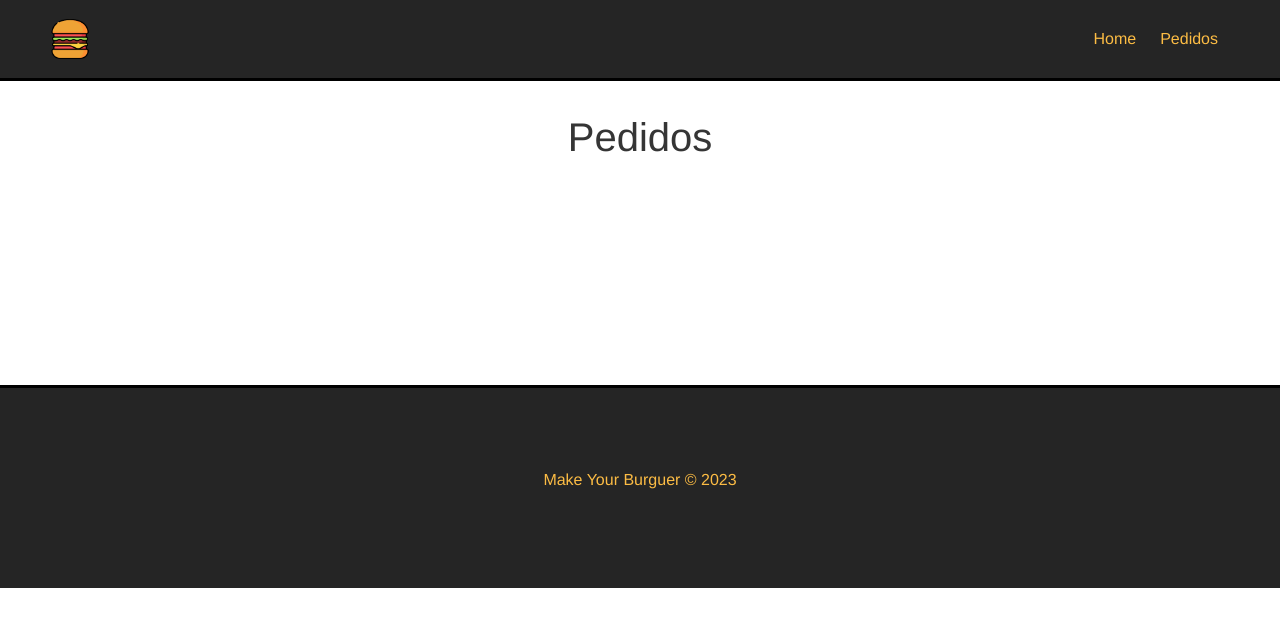
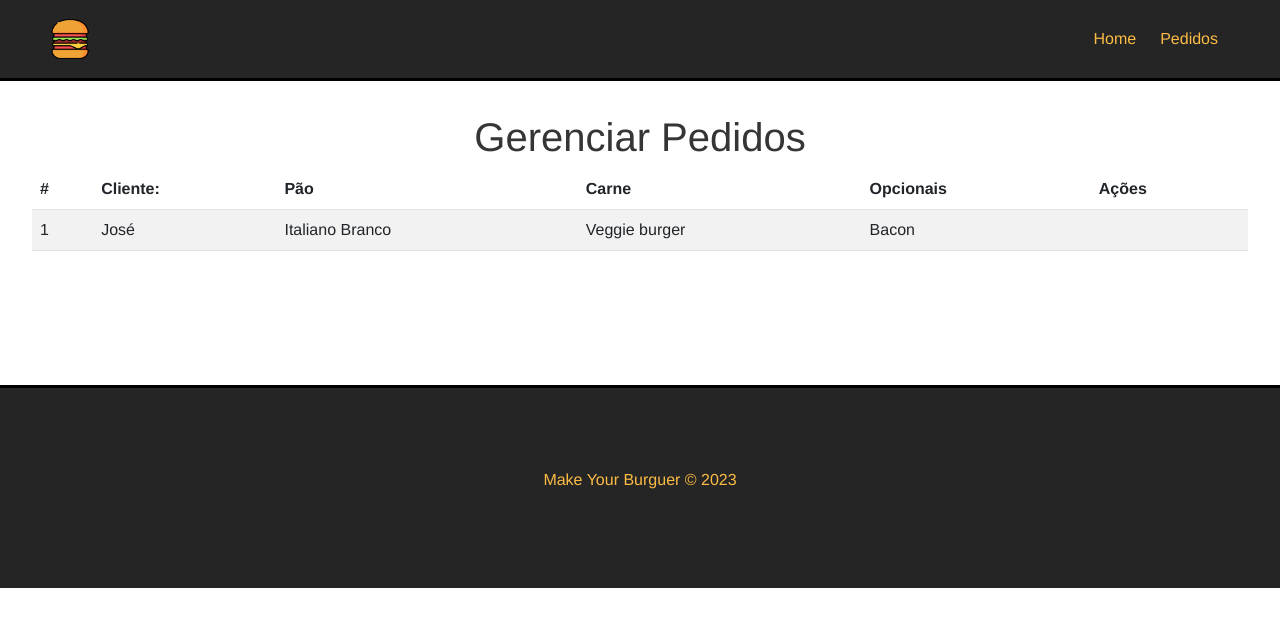
Before and after one commit to jbetoreis/VueProjetoBurger, a Vue app: page /pedidos in a window 1280 px wide. Shown: the top 626 px of the page. Built offline with nearby package versions, Linux system fonts and the light colour scheme.

Commit message:
Página pedidos

```diff
--- a/db/db.json
+++ b/db/db.json
@@ -122,6 +122,407 @@
       ],
       "status": "Solicitado",
       "id": 6
+    },
+    {
+      "nome": null,
+      "opicionais": [],
+      "status": "Solicitado",
+      "id": 7
+    },
+    {
+      "nome": "JosRoberto@sadsdaasd",
+      "carne": "Maminha",
+      "pao": "3 Queijos",
+      "opicionais": [
+        "Cheddar",
+        "Salame"
+      ],
+      "status": "Solicitado",
+      "id": 8
+    },
+    {
+      "nome": "JosRoberto@sadsdaasd",
+      "carne": "Maminha",
+      "pao": "3 Queijos",
+      "opicionais": [
+        "Cheddar",
+        "Salame"
+      ],
+      "status": "Solicitado",
+      "id": 9
+    },
+    {
+      "nome": "JosRoberto@sadsdaasd",
+      "carne": "Maminha",
+      "pao": "3 Queijos",
+      "opicionais": [
+        "Cheddar",
+        "Salame",
+        "Tomate"
+      ],
+      "status": "Solicitado",
+      "id": 10
+    },
+    {
+      "nome": "JosRoberto@sadsdaasd",
+      "carne": "Maminha",
+      "pao": "3 Queijos",
+      "opicionais": [
+        "Cheddar",
+        "Salame",
+        "Tomate"
+      ],
+      "status": "Solicitado",
+      "id": 11
+    },
+    {
+      "nome": "JosRoberto@sadsdaasd",
+      "carne": "Maminha",
+      "pao": "3 Queijos",
+      "opicionais": [
+        "Cheddar",
+        "Salame",
+        "Tomate"
+      ],
+      "status": "Solicitado",
+      "id": 12
+    },
+    {
+      "nome": "JosRoberto@sadsdaasd",
+      "carne": "Maminha",
+      "pao": "3 Queijos",
+      "opicionais": [
+        "Cheddar",
+        "Salame",
+        "Tomate"
+      ],
+      "status": "Solicitado",
+      "id": 13
+    },
+    {
+      "nome": "JosRoberto@sadsdaasd",
+      "carne": "Maminha",
+      "pao": "3 Queijos",
+      "opicionais": [
+        "Cheddar",
+        "Salame",
+        "Tomate"
+      ],
+      "status": "Solicitado",
+      "id": 14
+    },
+    {
+      "nome": "asdasdd@asdsad",
+      "carne": "Maminha",
+      "pao": "3 Queijos",
+      "opicionais": [
+        "Cheddar"
+      ],
+      "status": "Solicitado",
+      "id": 15
+    },
+    {
+      "nome": "asdasdd@asdsad",
+      "carne": "Maminha",
+      "pao": "3 Queijos",
+      "opicionais": [
+        "Cheddar"
+      ],
+      "status": "Solicitado",
+      "id": 16
+    },
+    {
+      "nome": "asdasdd@asdsad",
+      "carne": "Maminha",
+      "pao": "3 Queijos",
+      "opicionais": [
+        "Cheddar"
+      ],
+      "status": "Solicitado",
+      "id": 17
+    },
+    {
+      "nome": "asdasdd@asdsad",
+      "carne": "Maminha",
+      "pao": "3 Queijos",
+      "opicionais": [
+        "Cheddar"
+      ],
+      "status": "Solicitado",
+      "id": 18
+    },
+    {
+      "nome": "asdasdd@asdsad",
+      "carne": "Maminha",
+      "pao": "3 Queijos",
+      "opicionais": [
+        "Cheddar"
+      ],
+      "status": "Solicitado",
+      "id": 19
+    },
+    {
+      "nome": "asdasdd@asdsad",
+      "carne": "Maminha",
+      "pao": "3 Queijos",
+      "opicionais": [
+        "Cheddar"
+      ],
+      "status": "Solicitado",
+      "id": 20
+    },
+    {
+      "nome": "asdasdd@asdsad",
+      "carne": "Maminha",
+      "pao": "3 Queijos",
+      "opicionais": [
+        "Cheddar"
+      ],
+      "status": "Solicitado",
+      "id": 21
+    },
+    {
+      "nome": "asdasdd@asdsad",
+      "carne": "Maminha",
+      "pao": "3 Queijos",
+      "opicionais": [
+        "Cheddar"
+      ],
+      "status": "Solicitado",
+      "id": 22
+    },
+    {
+      "nome": "asdasdd@asdsad",
+      "carne": "Maminha",
+      "pao": "3 Queijos",
+      "opicionais": [
+        "Cheddar"
+      ],
+      "status": "Solicitado",
+      "id": 23
+    },
+    {
+      "nome": "asdasdd@asdsad",
+      "carne": "Maminha",
+      "pao": "3 Queijos",
+      "opicionais": [
+        "Cheddar"
+      ],
+      "status": "Solicitado",
+      "id": 24
+    },
+    {
+      "nome": "asdasdd@asdsad",
+      "carne": "Maminha",
+      "pao": "3 Queijos",
+      "opicionais": [
+        "Cheddar"
+      ],
+      "status": "Solicitado",
+      "id": 25
+    },
+    {
+      "nome": "asdasdd@asdsad",
+      "carne": "Maminha",
+      "pao": "3 Queijos",
+      "opicionais": [
+        "Cheddar"
+      ],
+      "status": "Solicitado",
+      "id": 26
+    },
+    {
+      "nome": "asdasdd@asdsad",
+      "carne": "Maminha",
+      "pao": "3 Queijos",
+      "opicionais": [
+        "Cheddar"
+      ],
+      "status": "Solicitado",
+      "id": 27
+    },
+    {
+      "nome": "asdasdd@asdsad",
+      "carne": "Maminha",
+      "pao": "3 Queijos",
+      "opicionais": [
+        "Cheddar"
+      ],
+      "status": "Solicitado",
+      "id": 28
+    },
+    {
+      "nome": "asdasdd@asdsad",
+      "carne": "Maminha",
+      "pao": "3 Queijos",
+      "opicionais": [
+        "Cheddar"
+      ],
+      "status": "Solicitado",
+      "id": 29
+    },
+    {
+      "nome": "asdasdd@asdsad",
+      "carne": "Maminha",
+      "pao": "3 Queijos",
+      "opicionais": [
+        "Cheddar"
+      ],
+      "status": "Solicitado",
+      "id": 30
+    },
+    {
+      "nome": "asdasdd@asdsad",
+      "carne": "Maminha",
+      "pao": "3 Queijos",
+      "opicionais": [
+        "Cheddar"
+      ],
+      "status": "Solicitado",
+      "id": 31
+    },
+    {
+      "nome": "asdasdd@asdsad",
+      "carne": "Maminha",
+      "pao": "3 Queijos",
+      "opicionais": [
+        "Cheddar"
+      ],
+      "status": "Solicitado",
+      "id": 32
+    },
+    {
+      "nome": "asdasdd@asdsad",
+      "carne": "Maminha",
+      "pao": "3 Queijos",
+      "opicionais": [
+        "Cheddar"
+      ],
+      "status": "Solicitado",
+      "id": 33
+    },
+    {
+      "nome": "asdasdd@asdsad",
+      "carne": "Maminha",
+      "pao": "3 Queijos",
+      "opicionais": [
+        "Cheddar"
+      ],
+      "status": "Solicitado",
+      "id": 34
+    },
+    {
+      "nome": "asdasdd@asdsad",
+      "carne": "Maminha",
+      "pao": "3 Queijos",
+      "opicionais": [
+        "Cheddar"
+      ],
+      "status": "Solicitado",
+      "id": 35
+    },
+    {
+      "nome": "asdasdd@asdsad",
+      "carne": "Maminha",
+      "pao": "3 Queijos",
+      "opicionais": [
+        "Cheddar"
+      ],
+      "status": "Solicitado",
+      "id": 36
+    },
+    {
+      "nome": "asdasdd@asdsad",
+      "carne": "Maminha",
+      "pao": "3 Queijos",
+      "opicionais": [
+        "Cheddar"
+      ],
+      "status": "Solicitado",
+      "id": 37
+    },
+    {
+      "nome": "asdasdd@asdsad",
+      "carne": "Maminha",
+      "pao": "3 Queijos",
+      "opicionais": [
+        "Cheddar"
+      ],
+      "status": "Solicitado",
+      "id": 38
+    },
+    {
+      "nome": "asdasdd@asdsad",
+      "carne": "Maminha",
+      "pao": "3 Queijos",
+      "opicionais": [
+        "Cheddar"
+      ],
+      "status": "Solicitado",
+      "id": 39
+    },
+    {
+      "nome": "jasdo@asddas",
+      "carne": "Picanha",
+      "pao": "3 Queijos",
+      "opicionais": [
+        "Bacon"
+      ],
+      "status": "Solicitado",
+      "id": 40
+    },
+    {
+      "nome": "José Roberto",
+      "carne": "Veggie burger",
+      "pao": "Integral",
+      "opicionais": [
+        "Cheddar",
+        "Bacon"
+      ],
+      "status": "Solicitado",
+      "id": 41
+    },
+    {
+      "nome": "José Roberto",
+      "carne": "Picanha",
+      "pao": "Italiano Branco",
+      "opicionais": [
+        "Bacon",
+        "Cheddar"
+      ],
+      "status": "Solicitado",
+      "id": 42
+    },
+    {
+      "nome": "José Roberto",
+      "carne": "Picanha",
+      "pao": "Italiano Branco",
+      "opicionais": [
+        "Bacon",
+        "Cheddar"
+      ],
+      "status": "Solicitado",
+      "id": 43
+    },
+    {
+      "nome": "asdfasdf",
+      "carne": "Picanha",
+      "pao": "Parmesão e Orégano",
+      "opicionais": [
+        "Salame"
+      ],
+      "status": "Solicitado",
+      "id": 44
+    },
+    {
+      "nome": "Ana",
+      "carne": "Alcatra",
+      "pao": "Italiano Branco",
+      "opicionais": [
+        "Bacon"
+      ],
+      "status": "Solicitado",
+      "id": 45
     }
   ]
 }
--- /dev/null
+++ b/src/components/Dashboard.vue
@@ -0,0 +1,36 @@
+<template>
+  <div id="burgers_table">
+    <table class="table table-striped table-hover">
+      <thead>
+        <tr>
+          <th class="order-id">#</th>
+          <th>Cliente:</th>
+          <th>Pão</th>
+          <th>Carne</th>
+          <th>Opcionais</th>
+          <th>Ações</th>
+        </tr>
+      </thead>
+      <tbody>
+        <tr>
+          <td>1</td>
+          <td>José</td>
+          <td>Italiano Branco</td>
+          <td>Veggie burger</td>
+          <td>Bacon</td>
+          <td>&nbsp;</td>
+        </tr>
+      </tbody>
+    </table>
+  </div>
+</template>
+
+<script>
+export default {
+  name: "Dasboad",
+};
+</script>
+
+<style scoped>
+
+</style>
--- a/src/components/Form.vue
+++ b/src/components/Form.vue
@@ -3,11 +3,12 @@
     <div
       class="col-12 offset-0 col-sm-10 offset-sm-1 col-md-8 offset-md-2 col-lg-6 offset-lg-3"
     >
+      <Message :msg="msg" v-show="msg"/>
       <form id="burger_form" @submit="createBurguer">
         <div class="mb-3">
           <label for="nome" class="form-label">Nome: </label>
           <input
-            type="email"
+            type="text"
             class="form-control"
             id="nome"
             placeholder="Digite o seu nome"
@@ -50,6 +51,8 @@
 </template>
 
 <script>
+import Message from './Message.vue';
+
 export default {
   name: "Form",
   data() {
@@ -94,11 +97,22 @@ export default {
 
       const res = await req.json();
 
+      this.nome = "";
+      this.tipo_carne = "";
+      this.tipo_pao = "";
+      this.opcionais = [];
+
+      this.msg = 'Pedido realizado com sucesso!'
+
+      setTimeout(() => this.msg = "", 3000);
     }
   },
   mounted(){
     this.getIngredientes();
   },
+  components: {
+    Message,
+  }
 };
 </script>
 
--- /dev/null
+++ b/src/components/Message.vue
@@ -0,0 +1,29 @@
+<template>
+    <div class="message_container">
+        <p>{{ msg }}</p>
+    </div>
+</template>
+
+<script>
+    export default{
+        name: 'Message',
+        props: {
+            msg: String,
+        }
+    }
+</script>
+
+<style scoped>
+    .message_container{
+        color: rgb(114, 114, 114);
+        background-color: rgba(30, 219, 87, 0.3);
+        border: 2px solid rgba(0, 216, 65, 0.3);
+        border-radius: 5px;
+        padding: 10px;
+        margin: 30px auto;
+    }
+
+    .message_container p{
+        margin: 0;
+    }
+</style>
--- a/src/views/PedidosView.vue
+++ b/src/views/PedidosView.vue
@@ -1,5 +1,17 @@
 <template>
   <div class="main-container">
-    <h1>Pedidos</h1>
+    <h1>Gerenciar Pedidos</h1>
+    <Dashboard/>
   </div>
 </template>
+
+<script>
+  import Dashboard from '../components/Dashboard.vue';
+
+  export default{
+    name: 'Pedidos',
+    components: {
+      Dashboard,
+    }
+  }
+</script>
```
